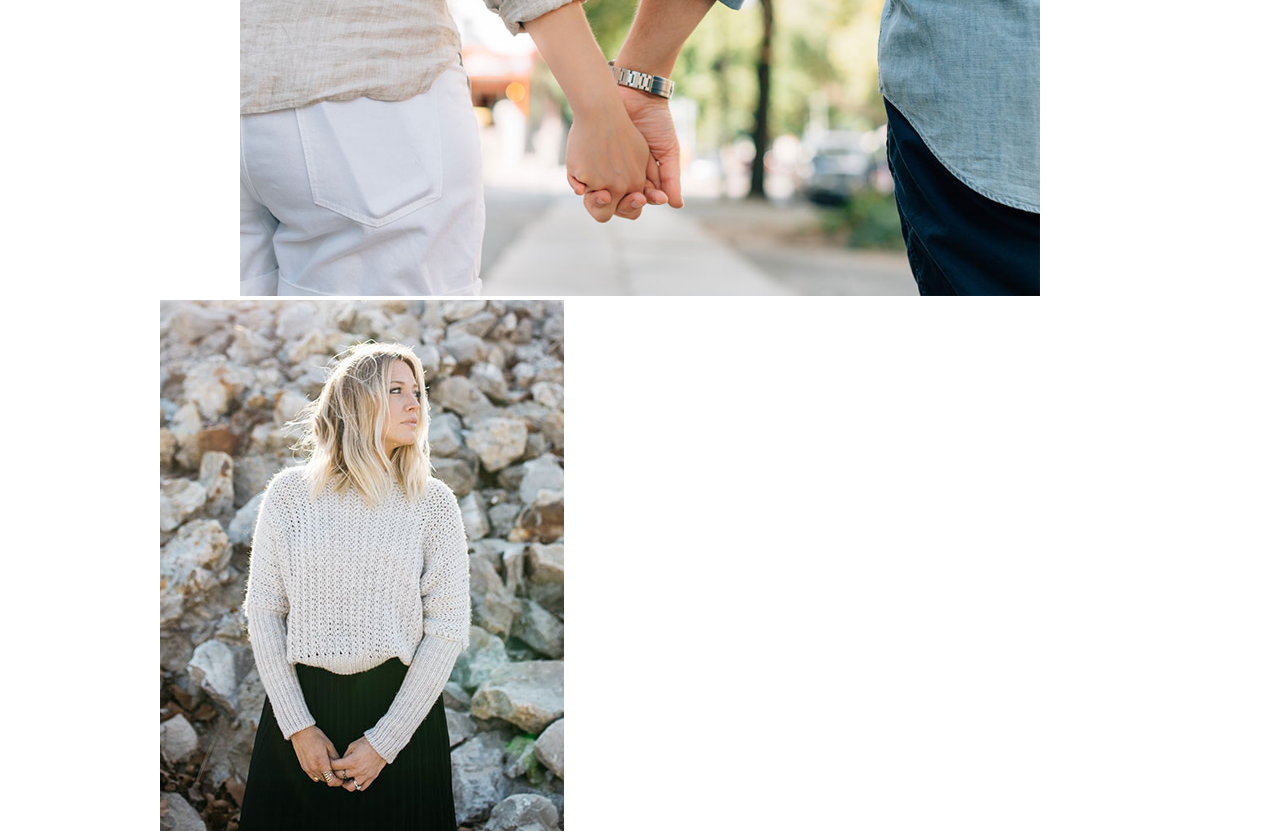
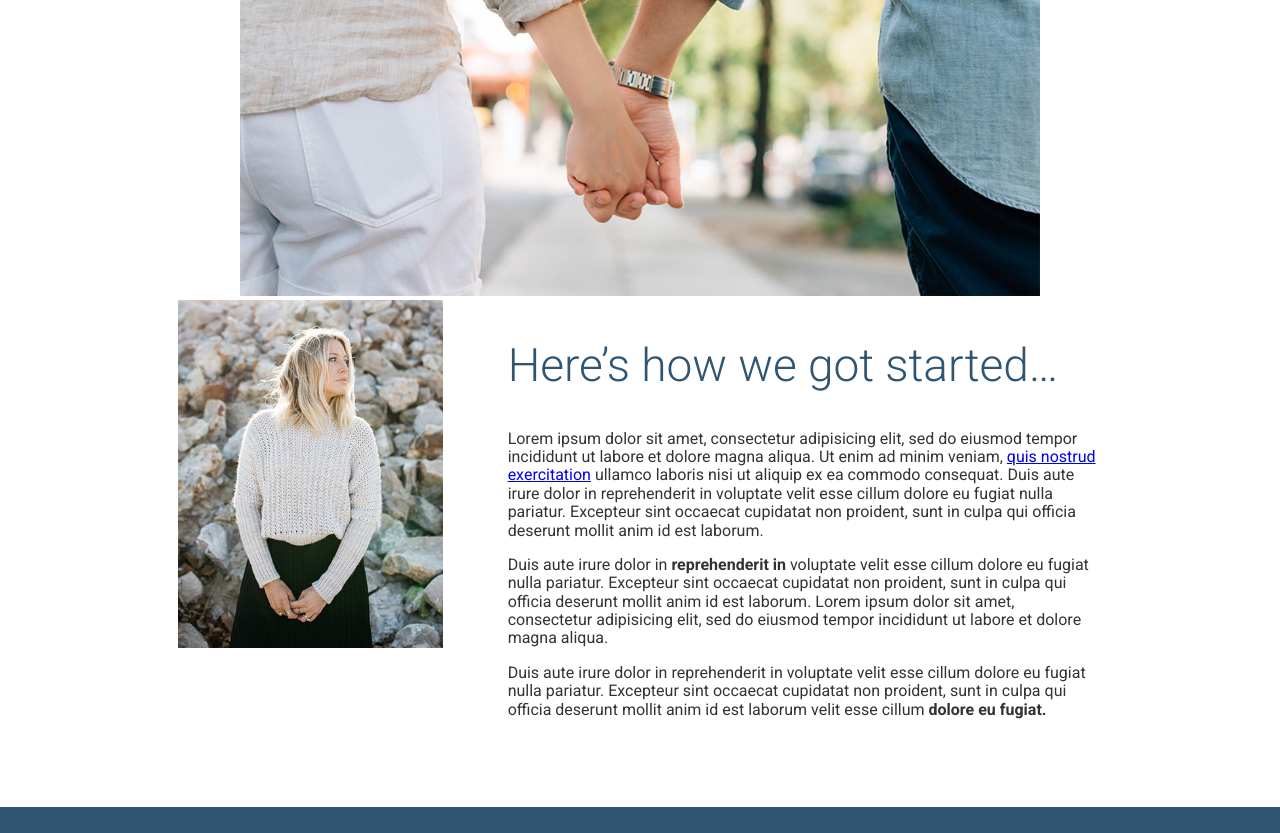
Before and after one commit to pathum-liyanagama/The-Travel-Agent, a website: page app/index.html in a window 1280 px wide. Shown: the part 1133-1966 px from the top of the page. Drawn offline with Linux system fonts and the light colour scheme.

Commit message:
Create the column layout

```diff
--- a/app/assets/styles/base/_global.css
+++ b/app/assets/styles/base/_global.css
@@ -7,3 +7,7 @@ img {
     max-width: 100%;
     height: auto;
 }
+
+* {
+    box-sizing: border-box;
+}
--- a/app/assets/styles/base/_mixins.css
+++ b/app/assets/styles/base/_mixins.css
@@ -15,3 +15,11 @@
         @mixin-content;
     }
 }
+
+@define-mixin clearfix {
+    &::after {
+        content: "";
+        clear: both;
+        display: table;
+    }
+}
--- /dev/null
+++ b/app/assets/styles/modules/_row.css
@@ -0,0 +1,11 @@
+.row{
+    @mixin clearfix;
+
+    &--gutters {
+        margin-right: -65px;
+    }
+
+    &--gutters > div {
+        padding-right: 65px;
+    }
+}
--- a/app/assets/styles/modules/_wrapper.css
+++ b/app/assets/styles/modules/_wrapper.css
@@ -1,4 +1,5 @@
 .wrapper {
+    overflow: hidden;
     padding-left: 18px;
     padding-right: 18px;
     max-width: 960px;
--- a/app/assets/styles/styles.css
+++ b/app/assets/styles/styles.css
@@ -7,3 +7,5 @@
 @import 'modules/_wrapper.css';
 @import 'modules/_page-section.css';
 @import 'modules/_headline.css';
+@import 'modules/_row.css';
+@import 'modules/_column.css';
--- a/app/index.html
+++ b/app/index.html
@@ -48,28 +48,45 @@
 
   <div id="our-beginning" class="page-section">
     <div class="wrapper">
-      <h2 class="headline headline--centered headline--light headline--margin-b-small">The first trip we planned <strong>was our own.</strong></h2>
-      <h3 class="headline headline--centered headline--orange headline--small headline--narrow headline--light headline--b-margin-large">Ever since, we&rsquo;ve been working to make travel <strong>better for everyone.</strong></h3>
+      <h2 class="headline headline--centered headline--light headline--margin-b-small">The first trip we planned
+        <strong>was our own.</strong></h2>
+      <h3
+        class="headline headline--centered headline--orange headline--small headline--narrow headline--light headline--b-margin-large">
+        Ever since, we&rsquo;ve been working to make travel <strong>better for everyone.</strong></h3>
       <div class="wrapper wrapper--medium">
         <img src="assets/images/first-trip.jpg" alt="Couple walking down a street.">
       </div>
-      <div class="row">
-      <div class="col__4"><img src="assets/images/our-start.jpg" alt="Our founder, Jane Doe"></div>
+      <div class="row row--gutters">
+        <div class="col__medium-4">
+          <img src="assets/images/our-start.jpg" alt="Our founder, Jane Doe">
+        </div>
+        <div class="col__medium-8">
           <h2 class="headline">Here&rsquo;s how we got started&hellip;</h2>
-      <p>Lorem ipsum dolor sit amet, consectetur adipisicing elit, sed do eiusmod tempor incididunt ut labore et dolore
-        magna aliqua. Ut enim ad minim veniam, <a href="#">quis nostrud exercitation</a> ullamco laboris nisi ut aliquip
-        ex ea commodo consequat. Duis aute irure dolor in reprehenderit in voluptate velit esse cillum dolore eu fugiat
-        nulla pariatur. Excepteur sint occaecat cupidatat non proident, sunt in culpa qui officia deserunt mollit anim
+          <p>Lorem ipsum dolor sit amet, consectetur adipisicing elit, sed do eiusmod tempor incididunt ut labore et
+            dolore
+            magna aliqua. Ut enim ad minim veniam, <a href="#">quis nostrud exercitation</a> ullamco laboris nisi ut
+            aliquip
+            ex ea commodo consequat. Duis aute irure dolor in reprehenderit in voluptate velit esse cillum dolore eu
+            fugiat
+            nulla pariatur. Excepteur sint occaecat cupidatat non proident, sunt in culpa qui officia deserunt mollit
+            anim
             id
             est laborum.</p>
-      <p>Duis aute irure dolor in <strong>reprehenderit in</strong> voluptate velit esse cillum dolore eu fugiat nulla
-        pariatur. Excepteur sint occaecat cupidatat non proident, sunt in culpa qui officia deserunt mollit anim id est
-        laborum. Lorem ipsum dolor sit amet, consectetur adipisicing elit, sed do eiusmod tempor incididunt ut labore et
+          <p>Duis aute irure dolor in <strong>reprehenderit in</strong> voluptate velit esse cillum dolore eu fugiat
+            nulla
+            pariatur. Excepteur sint occaecat cupidatat non proident, sunt in culpa qui officia deserunt mollit anim id
+            est
+            laborum. Lorem ipsum dolor sit amet, consectetur adipisicing elit, sed do eiusmod tempor incididunt ut
+            labore
+            et
             dolore magna aliqua.</p>
           <p>Duis aute irure dolor in reprehenderit in voluptate velit esse cillum dolore eu fugiat nulla pariatur.
             Excepteur
-        sint occaecat cupidatat non proident, sunt in culpa qui officia deserunt mollit anim id est laborum velit esse
+            sint occaecat cupidatat non proident, sunt in culpa qui officia deserunt mollit anim id est laborum velit
+            esse
             cillum <strong>dolore eu fugiat.</strong></p>
+        </div>
+
       </div>
     </div>
   </div>
@@ -81,7 +98,8 @@
 
       <img src="assets/images/icons/rain.svg">
       <h3>We&rsquo;ll Watch the Weather</h3>
-    <p>Download our app and we&rsquo;ll send you a notice if it&rsquo;s about to rain in the next 20 minutes around your
+      <p>Download our app and we&rsquo;ll send you a notice if it&rsquo;s about to rain in the next 20 minutes around
+        your
         current location. A good rain can be refreshing, but sometimes you just want to stay dry.</p>
 
       <img src="assets/images/icons/globe.svg">
@@ -91,12 +109,14 @@
 
       <img src="assets/images/icons/wifi.svg">
       <h3>Wi-Fi Waypoints</h3>
-    <p>We only send you on trips to places we can personally vouch for as being amazing. Which means we&rsquo;ve mapped
+      <p>We only send you on trips to places we can personally vouch for as being amazing. Which means we&rsquo;ve
+        mapped
         out where local wi-fi spots are and marked them in our app&rsquo;s map view.</p>
 
       <img src="assets/images/icons/fire.svg">
       <h3>Survival Kit</h3>
-    <p>Everytime you book an escape with us we send you a survival kit with the finest materials. The kit will allow you
+      <p>Everytime you book an escape with us we send you a survival kit with the finest materials. The kit will allow
+        you
         to setup a tent, start a fire, scratch your own back and lower your taxes.</p>
     </div>
   </div>
--- a/app/temp/styles/styles.css
+++ b/app/temp/styles/styles.css
@@ -460,6 +460,11 @@ img {
     height: auto;
 }
 
+* {
+    -webkit-box-sizing: border-box;
+            box-sizing: border-box;
+}
+
 .large-hero {
     position: relative;
     border-bottom: 10px solid #2f5572;
@@ -552,6 +557,7 @@ img {
     }
 
 .wrapper {
+    overflow: hidden;
     padding-left: 18px;
     padding-right: 18px;
     max-width: 960px;
@@ -635,3 +641,30 @@ img {
 .headline--b-margin-large {
         margin-bottom: 1.6em;
     }
+
+.row::after {
+        content: "";
+        clear: both;
+        display: table;
+    }
+
+.row--gutters {
+        margin-right: -65px;
+    }
+
+.row--gutters > div {
+        padding-right: 65px;
+    }
+
+@media (min-width: 768px){
+
+        .col__medium-4 {
+            float: left;
+            max-width: 33.33%;
+        }
+
+        .col__medium-8 {
+            float: left;
+            max-width: 66.66%;
+        }
+    }
```
Also changed, not shown: app/assets/styles/modules/_column.css (added, +15 -0 lines). Lines whose indentation alone changed are shown as unchanged.
